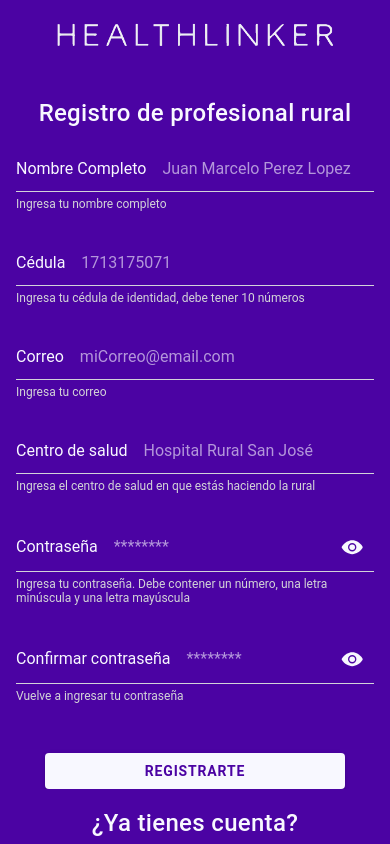
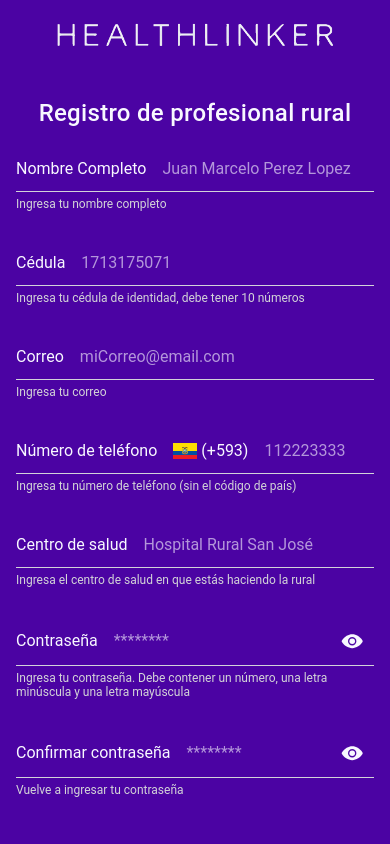
Before and after one commit to DaikoneKisu/health-linker-frontend, a React (Vite) app: page /registro in a window 390 px wide. Both pictures are taken after a click on the element "PROFESIONAL RURAL". Built offline with nearby package versions, Linux system fonts and the light colour scheme.

Commit message:
feat: add phone number to sign up form

```diff
--- a/src/api/register.ts
+++ b/src/api/register.ts
@@ -8,7 +8,8 @@
   document: string,
   email: string,
   fullName: string,
-  password: string
+  password: string,
+  phoneNumber: string,
 ) => {
   try {
     const response = await axios.post(`${SERVER}${SINGUP}/rural-professional`, {
@@ -17,6 +18,7 @@
       email,
       fullName,
       zone,
+      phoneNumber: "593" + phoneNumber,
     });
 
     const token = response.data;
@@ -43,7 +45,8 @@
   document: string,
   email: string,
   fullName: string,
-  password: string
+  password: string,
+  phoneNumber: string,
 ) => {
   try {
     const response = await axios.post(`${SERVER}${SINGUP}/specialist`, {
@@ -52,6 +55,7 @@
       email,
       fullName,
       password,
+      phoneNumber: "593" + phoneNumber,
     });
 
     return {
--- a/src/pages/registro/common.module.css
+++ b/src/pages/registro/common.module.css
@@ -41,3 +41,9 @@
   width: min(100%, 410px);
   margin: 0 auto;
 }
+
+.countryCodeItem {
+  display: flex;
+  align-items: center;
+  gap: 0.25rem;
+}
--- a/src/pages/registro/especialista/especialista.tsx
+++ b/src/pages/registro/especialista/especialista.tsx
@@ -14,6 +14,7 @@
   IonNote,
   useIonModal,
   useIonToast,
+  IonText,
 } from "@ionic/react";
 import { useRef, useState } from "react";
 import { registerSpecialist, getSpecialities } from "../../../api/register";
@@ -26,6 +27,9 @@
 import * as Yup from "yup";
 import ConsentModal from "../ConsentModal";
 
+/**
+ * Validation schema for specialist
+ */
 const especialistaSchema = Yup.object({
   fullName: Yup.string()
     .trim()
@@ -67,6 +71,15 @@
     .required("Es obligario seleccionar una especialidad")
     .integer("Es obligario seleccionar una especialidad")
     .positive("Es obligario seleccionar una especialidad"),
+  phoneNumber: Yup.string()
+    .trim()
+    .required("Es obligatorio ingresar su número de teléfono")
+    .matches(/^\d+$/, {
+      excludeEmptyString: true,
+      message: "El teléfono debe contener solo números",
+    })
+    .min(9, "El número debe tener al menos 9 caracteres")
+    .max(15, "El número no puede superar los 15 caracteres"),
 });
 
 /**
@@ -132,6 +145,7 @@
                   Registro de especialista
                 </IonTitle>
               </IonHeader>
+
               <Formik
                 innerRef={formRef}
                 initialValues={{
@@ -141,6 +155,7 @@
                   password: "",
                   confirmPassword: "",
                   specialtyId: 1,
+                  phoneNumber: "",
                 }}
                 validationSchema={especialistaSchema}
                 onSubmit={(values, { setSubmitting }) => {
@@ -149,7 +164,8 @@
                     values.document,
                     values.email,
                     values.fullName,
-                    values.password
+                    values.password,
+                    values.phoneNumber
                   ).then((data) => {
                     if (data.success) {
                       // alert("Usuario registrado satisfactoriamente.");
@@ -236,6 +252,39 @@
                             errorText={errors.email}
                             placeholder="miCorreo@email.com"
                           ></IonInput>
+                        </div>
+                      )}
+                    </Field>
+
+                    <Field name="phoneNumber">
+                      {({ field }: FieldProps) => (
+                        <div
+                          className={`${commonStyles.bgPrimary} ion-padding-horizontal ${commonStyles.item}`}
+                        >
+                          <IonInput
+                            className={`${commonStyles.textColorLight} ${
+                              touched.phoneNumber ? "ion-touched" : ""
+                            } ${
+                              errors.phoneNumber ? "ion-invalid" : "ion-valid"
+                            }`}
+                            label="Número de teléfono"
+                            value={field.value}
+                            onIonInput={field.onChange}
+                            onIonBlur={field.onBlur}
+                            id={field.name}
+                            name={field.name}
+                            color="light"
+                            helperText="Ingresa tu número de teléfono (sin el código de país)"
+                            errorText={errors.phoneNumber}
+                            placeholder="112223333"
+                          >
+                            <IonText
+                              slot="start"
+                              className={commonStyles.countryCodeItem}
+                            >
+                              <img src="ecuador.svg" height="16px"></img> (+593)
+                            </IonText>
+                          </IonInput>
                         </div>
                       )}
                     </Field>
--- a/src/pages/registro/profesional-rural/profesional-rural.tsx
+++ b/src/pages/registro/profesional-rural/profesional-rural.tsx
@@ -10,6 +10,7 @@
   useIonRouter,
   useIonModal,
   useIonToast,
+  IonText,
 } from "@ionic/react";
 import { Field, FieldProps, Form, Formik } from "formik";
 import { registerRuralProfessional } from "../../../api/register";
@@ -21,6 +22,9 @@
 import ConsentModal from "../ConsentModal";
 import { useRef } from "react";
 
+/**
+ * Validation schema for rural professional registration
+ */
 const profesionalRuralSchema = Yup.object({
   fullName: Yup.string()
     .trim()
@@ -62,6 +66,15 @@
       [Yup.ref("password")],
       "La confirmación de la contraseña no coincide con la contraseña ingresada"
     ),
+  phoneNumber: Yup.string()
+    .trim()
+    .required("Es obligatorio ingresar su número de teléfono")
+    .matches(/^\d+$/, {
+      excludeEmptyString: true,
+      message: "El teléfono debe contener solo números",
+    })
+    .min(9, "El número debe tener al menos 9 caracteres")
+    .max(15, "El número no puede superar los 15 caracteres"),
 });
 
 /**
@@ -118,6 +131,7 @@
                   fullName: "",
                   document: "",
                   email: "",
+                  phoneNumber: "",
                   zone: "",
                   password: "",
                   confirmPassword: "",
@@ -129,7 +143,8 @@
                     values.document,
                     values.email,
                     values.fullName,
-                    values.password
+                    values.password,
+                    values.phoneNumber
                   ).then((data) => {
                     if (data.success) {
                       // alert("Usuario registrado satisfactoriamente.");
@@ -218,6 +233,37 @@
                             errorText={errors.email}
                             placeholder="miCorreo@email.com"
                           ></IonInput>
+                        </div>
+                      )}
+                    </Field>
+
+                    <Field name="phoneNumber">
+                      {({ field }: FieldProps) => (
+                        <div
+                          className={`${commonStyles.bgPrimary} ion-padding-horizontal ${commonStyles.item}`}
+                        >
+                          <IonInput
+                            className={`${commonStyles.textColorLight} ${
+                              touched.phoneNumber ? "ion-touched" : ""
+                            } ${errors.phoneNumber ? "ion-invalid" : "ion-valid"}`}
+                            label="Número de teléfono"
+                            value={field.value}
+                            onIonInput={field.onChange}
+                            onIonBlur={field.onBlur}
+                            id={field.name}
+                            name={field.name}
+                            color="light"
+                            helperText="Ingresa tu número de teléfono (sin el código de país)"
+                            errorText={errors.phoneNumber}
+                            placeholder="112223333"
+                          >
+                            <IonText
+                              slot="start"
+                              className={commonStyles.countryCodeItem}
+                            >
+                              <img src="ecuador.svg" height="16px"></img> (+593)
+                            </IonText>
+                          </IonInput>
                         </div>
                       )}
                     </Field>
```
Also changed, not shown: public/ecuador.svg (added).
